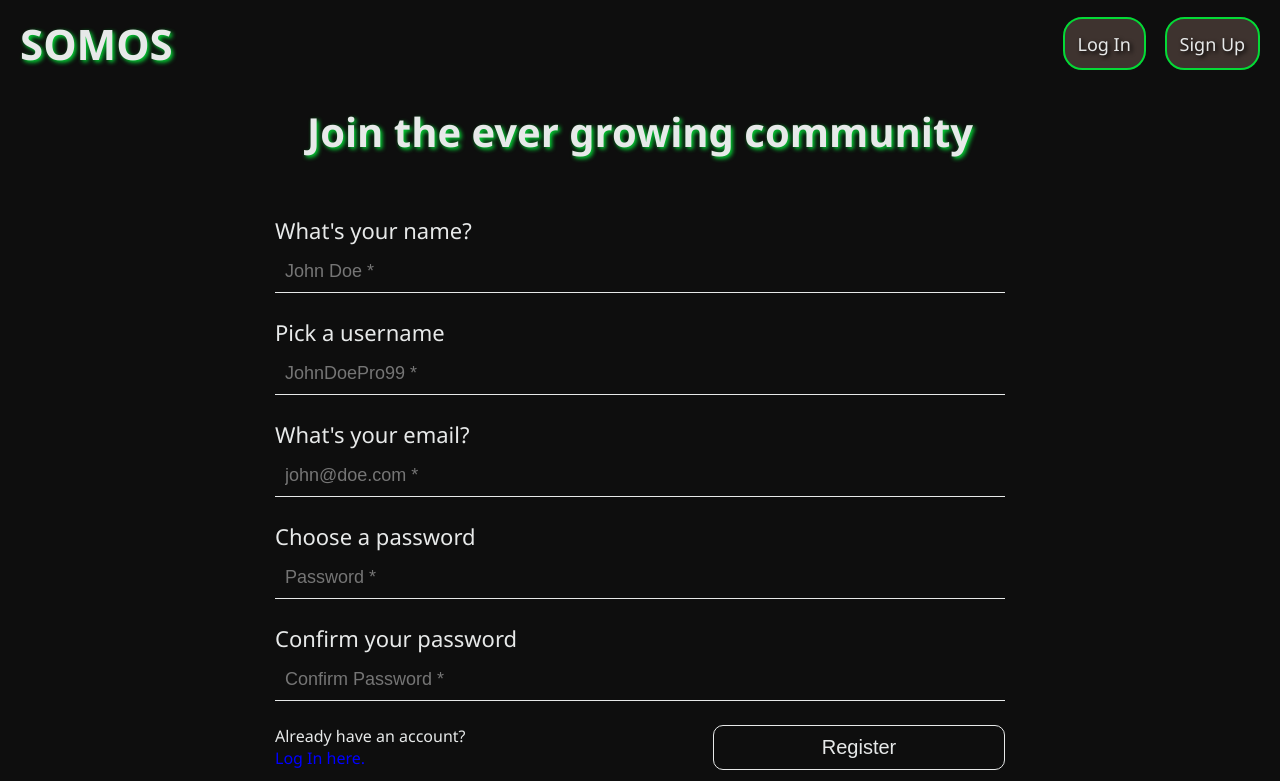
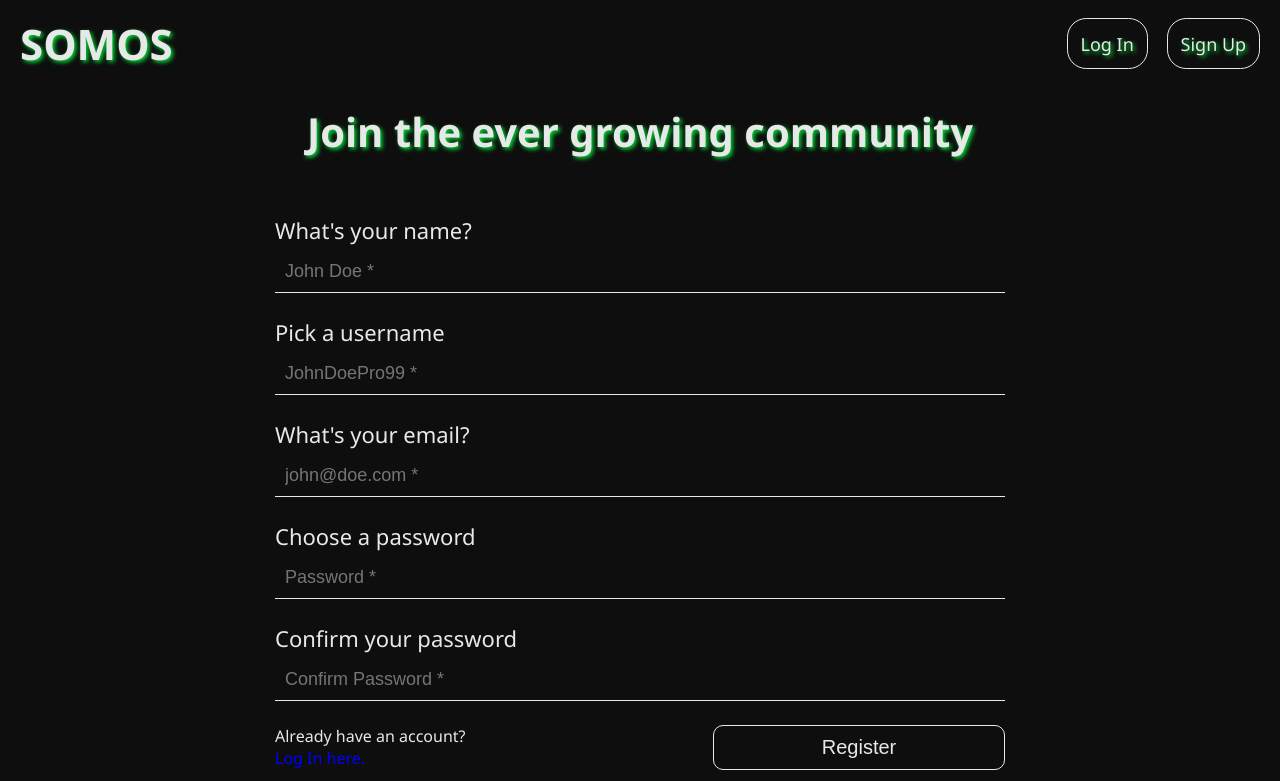
Before and after one commit to 0xdeeznode/somos, a Django app: page /signup in a window 1280 px wide. Shown: the top 781 px of the page. Run offline with Django 5.2, Linux system fonts and the light colour scheme.

Commit message:
adjusted navbar colors

```diff
--- a/somoseco/static/somoseco/styles.css
+++ b/somoseco/static/somoseco/styles.css
@@ -53,7 +53,7 @@ a {
     display: flex;
     align-items: center;
     font-size: 18px;
-    text-shadow: 2px 2px 4px black;
+    text-shadow: 2px 2px 4px var(--verde-color);
 }
 .logo {
     font-size: 42px;
@@ -66,16 +66,16 @@ a {
     list-style: none;
 }
 .nav-item{
-    border: 2px solid var(--verde-color);
+    border: 1px solid var(--plata-color);
     border-radius: 1.5vw;
     padding: 1vw;
-    background-color: #3e332f;
+    background-color: var(--negro-color);
     transition: background-color 0.4s ease, border 0.4s ease, border-radius 0.4s ease;
 }
 .nav-item:hover {
-    background-color: var(--tierra-color);
-    border: 2px solid #04da3674;
-    text-shadow: 2px 2px 4px var(--verde-color);
+    background-color: var(--verde-color);
+    border: 1px solid #04da3674;
+    text-shadow: 2px 2px 4px var(--negro-color);
 }
 /* ==== HERO SECTION ==== */
 .index-hero {
```
